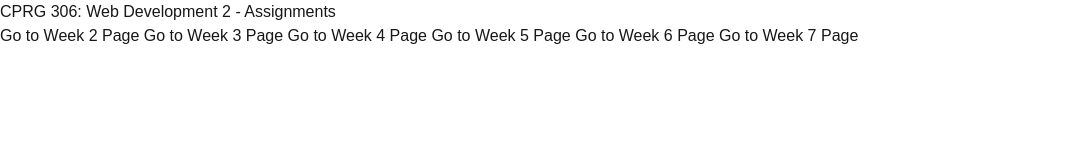
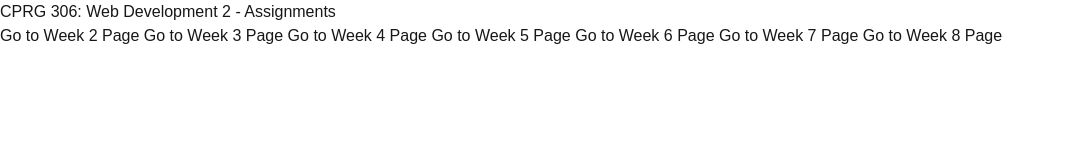
Before and after one commit to NamanKhanna27/cprg306-assignments, a Next.js app: page / in a window 1280 px wide. Shown: the top 160 px of the page, without its empty margins (0-1065 px from the left). Built offline with nearby package versions, Linux system fonts and the light colour scheme.

Commit message:
update page.js with linking week-8 file to it

```diff
--- a/app/page.js
+++ b/app/page.js
@@ -10,6 +10,7 @@ export default function RootPage() {
       <Link href="/week-5"> Go to Week 5 Page</Link>
       <Link href="/week-6"> Go to Week 6 Page</Link>
       <Link href="/week-7"> Go to Week 7 Page</Link>
+      <Link href="/week-8"> Go to Week 8 Page</Link>
     </div>
   );
 }
```
